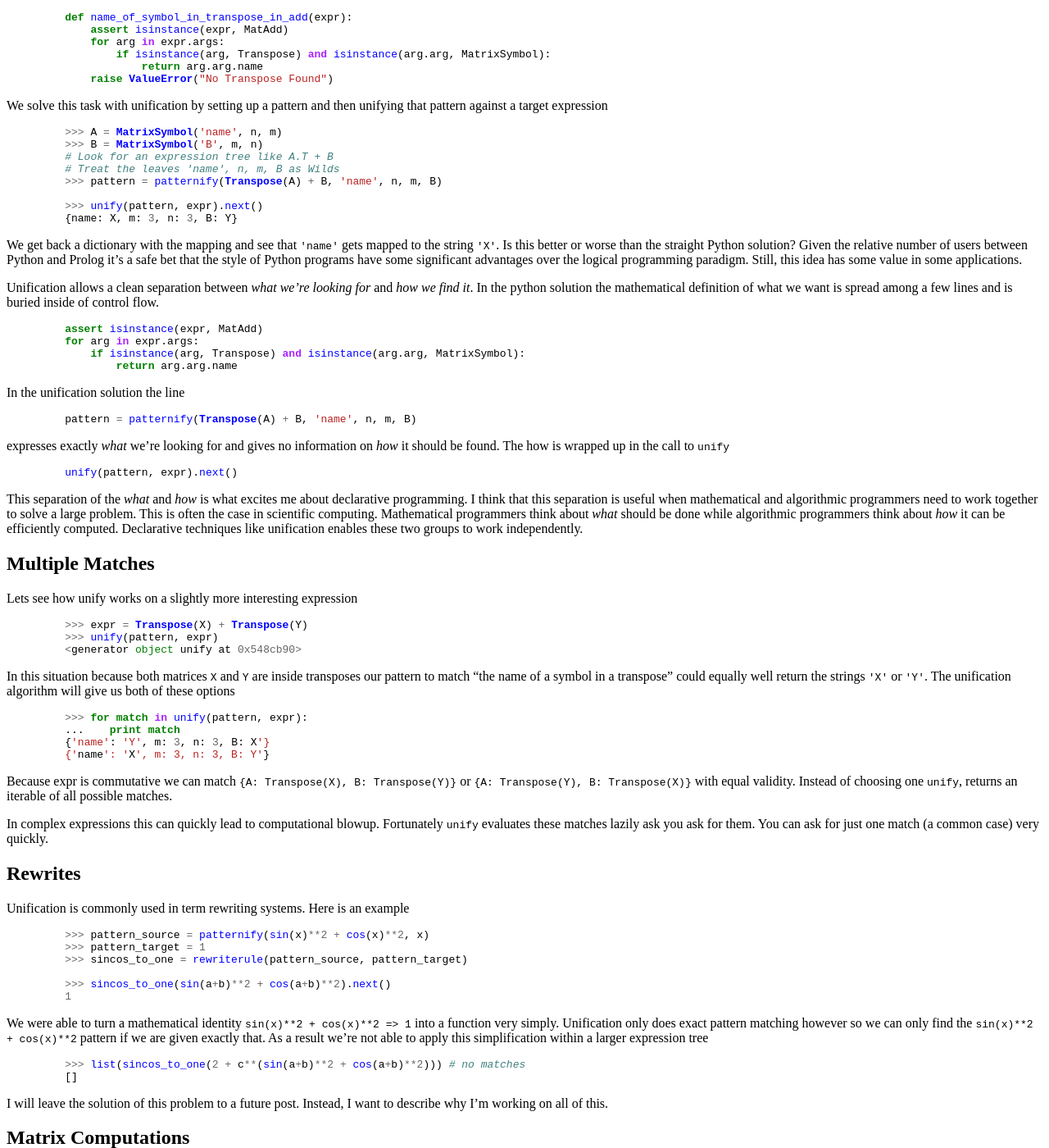
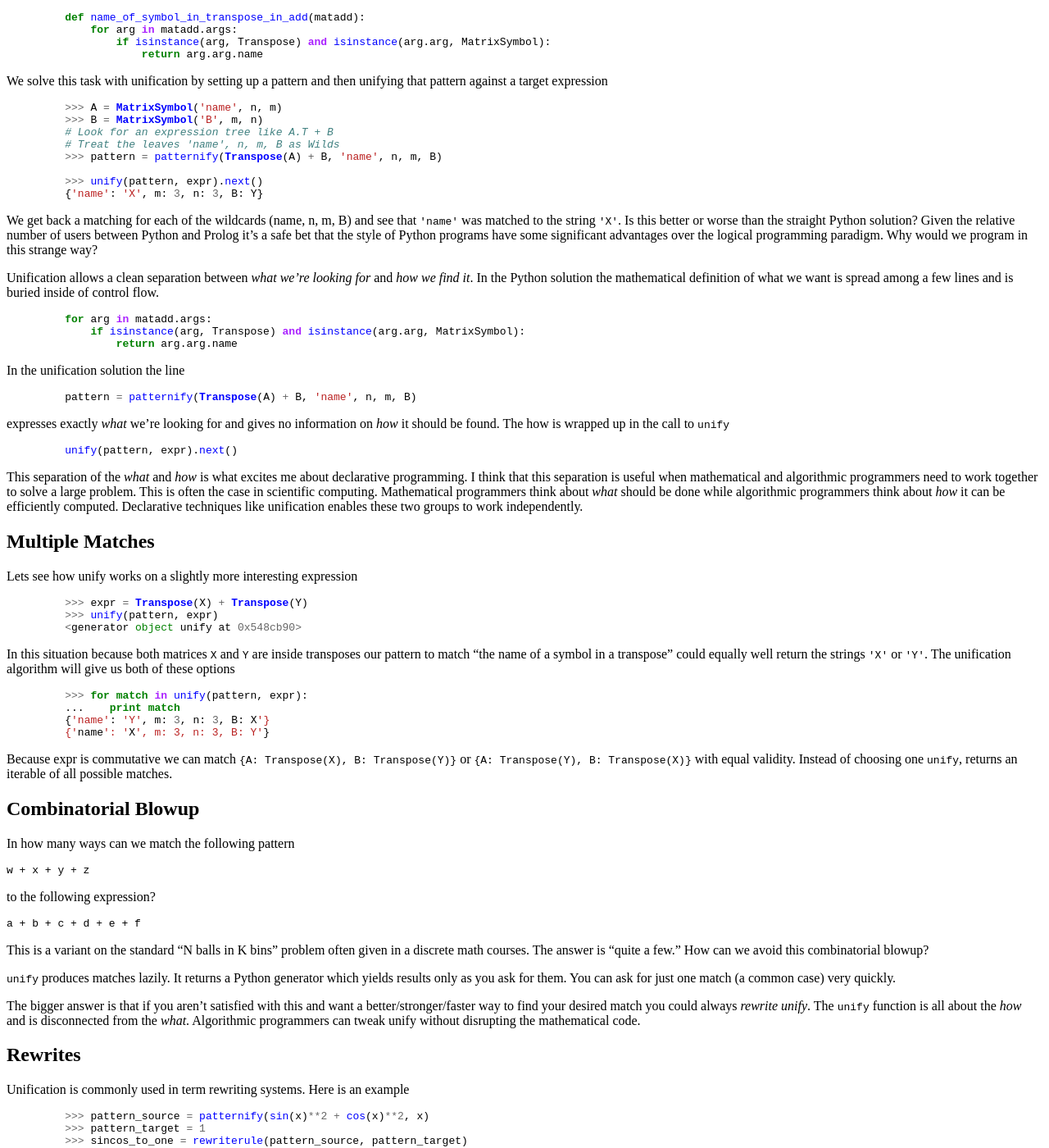
Before and after one commit to besyskymnbk/blog, a Jekyll site: the page built from _posts/work/2012-11-01-Unification.md, in a window 1280 px wide and 1400 px high, scrolled down 379 px. Shown: the whole window at 82% size. Built offline with Jekyll 4.4.1, drawn with Linux system fonts in a browser that asks for light colours; comment, search, counter and statistics services are not loaded; some of the changed text lies outside the part shown.

Commit message:
edits. Posting

```diff
--- a/_posts/work/2012-11-01-Unification.md
+++ b/_posts/work/2012-11-01-Unification.md
@@ -7,9 +7,9 @@ tags : [SymPy, Matrices]
 ---
 {% include JB/setup %}
 
-Unification is a way to ask questions by matching against patterns. It is a powerful form of pattern matching found in logical programming languages like Prolog, Maude, and Datalog. It is the computational backbone behind the logical programming paradigm and is now in SymPy (in a pull request).
+Unification is a way to ask questions by matching expressions against patterns. It is a powerful form of pattern matching found in logical programming languages like Prolog, Maude, and Datalog. It is the computational backbone behind the logical programming paradigm and is now a part of SymPy (in a pull request).
 
-Here is a simple example. Imagine that you want to find the name of the MatrixSymbol within the Transpose in the following expression (i.e. we're looking for the string `'X'`)
+Consider the following example. Imagine that you want to find the name of the MatrixSymbol within the Transpose in the following expression (i.e. we're looking for the string `'X'`)
 
 {% highlight python %}
 
@@ -24,12 +24,10 @@ Traditionally we could solve this toy problem with a simple function
 
 {% highlight python %}
 
-    def name_of_symbol_in_transpose_in_add(expr):
-        assert isinstance(expr, MatAdd)
-        for arg in expr.args:
+    def name_of_symbol_in_transpose_in_add(matadd):
+        for arg in matadd.args:
             if isinstance(arg, Transpose) and isinstance(arg.arg, MatrixSymbol):
                 return arg.arg.name
-        raise ValueError("No Transpose Found")
 
 {% endhighlight %}
 
@@ -44,17 +42,16 @@ We solve this task with unification by setting up a pattern and then unifying th
     >>> pattern = patternify(Transpose(A) + B, 'name', n, m, B)
 
     >>> unify(pattern, expr).next()
-    {name: X, m: 3, n: 3, B: Y}
+    {'name': 'X', m: 3, n: 3, B: Y}
 
 {% endhighlight %}
 
-We get back a dictionary with the mapping and see that `'name'` gets mapped to the string `'X'`. Is this better or worse than the straight Python solution? Given the relative number of users between Python and Prolog it's a safe bet that the style of Python programs have some significant advantages over the logical programming paradigm. Still, this idea has some value in some applications.
+We get back a matching for each of the wildcards (name, n, m, B) and see that `'name'` was matched to the string `'X'`. Is this better or worse than the straight Python solution? Given the relative number of users between Python and Prolog it's a safe bet that the style of Python programs have some significant advantages over the logical programming paradigm. Why would we program in this strange way?
 
-Unification allows a clean separation between *what we're looking for* and *how we find it*. In the python solution the mathematical definition of what we want is spread among a few lines and is buried inside of control flow.
+Unification allows a clean separation between *what we're looking for* and *how we find it*. In the Python solution the mathematical definition of what we want is spread among a few lines and is buried inside of control flow.
 
 {% highlight python %}
-    assert isinstance(expr, MatAdd)
-    for arg in expr.args:
+    for arg in matadd.args:
         if isinstance(arg, Transpose) and isinstance(arg.arg, MatrixSymbol):
             return arg.arg.name
 {% endhighlight %}
@@ -95,7 +92,22 @@ In this situation because both matrices `X` and `Y` are inside transposes our pa
 
 Because expr is commutative we can match `{A: Transpose(X), B: Transpose(Y)}` or `{A: Transpose(Y), B: Transpose(X)}` with equal validity. Instead of choosing one `unify`, returns an iterable of all possible matches.
 
-In complex expressions this can quickly lead to computational blowup. Fortunately `unify` evaluates these matches lazily ask you ask for them. You can ask for just one match (a common case) very quickly.
+Combinatorial Blowup
+--------------------
+
+In how many ways can we match the following pattern
+
+    w + x + y + z
+
+to the following expression?
+
+    a + b + c + d + e + f
+
+This is a variant on the standard "N balls in K bins" problem often given in a discrete math courses. The answer is "quite a few." How can we avoid this combinatorial blowup?
+
+`unify` produces matches lazily. It returns a Python generator which yields results only as you ask for them. You can ask for just one match (a common case) very quickly.
+
+The bigger answer is that if you aren't satisfied with this and want a better/stronger/faster way to find your desired match you could always *rewrite unify*. The `unify` function is all about the *how* and is disconnected from the *what*. Algorithmic programmers can tweak unify without disrupting the mathematical code.
 
 Rewrites
 --------
@@ -111,7 +123,7 @@ Unification is commonly used in term rewriting systems. Here is an example
     1
 {% endhighlight %}
 
-We were able to turn a mathematical identity `sin(x)**2 + cos(x)**2 => 1` into a function very simply. Unification only does exact pattern matching however so we can only find the `sin(x)**2 + cos(x)**2` pattern if we are given exactly that. As a result we're not able to apply this simplification within a larger expression tree
+We were able to turn a mathematical identity `sin(x)**2 + cos(x)**2 => 1` into a function very simply using unification. However unification only does exact pattern matching so we can only find the `sin(x)**2 + cos(x)**2` pattern if that pattern is at the top node in the tree. As a result we're not able to apply this simplification within a larger expression tree
 
 
 {% highlight python %}
@@ -135,11 +147,7 @@ Matrix Computations
     (alpha*A*B).I * x
 {% endhighlight %}
 
-*And a set of predicates like *
-
-{% highlight python %}
-    Q.lower_triangular(A) & Q.lower_triangular(B) & Q.invertible(A*B)
-{% endhighlight %}
+...
 
 *Into a graph of `BLAS` calls like one of the following?*
 
@@ -167,7 +175,10 @@ The `_outputs` and `_inputs` mathematically define when `MM` is appropriate. Thi
     rewriterule(pattern_source, pattern_target)
 {% endhighlight %}
 
-Unification allows us to describe `BLAS` mathematically without thinking about how each individual operation will be detected in an expression. The control flow and the math are completely separated allowing us to think hard about each problem individually.
+Unification allows us to describe `BLAS` mathematically without thinking about
+how each individual operation will be detected in an expression. The control
+flow and the math are completely separated allowing us to think hard about each
+problem in isolation.
 
 References
 ----------
```
Also changed, not shown: other parts of _posts/work/2012-11-01-Unification.md (+3 -2 lines).
